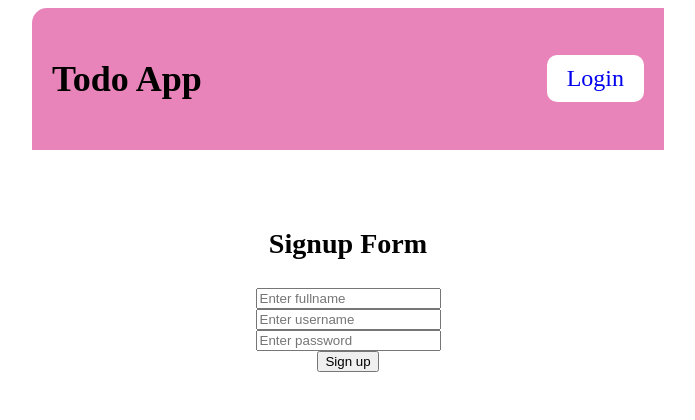
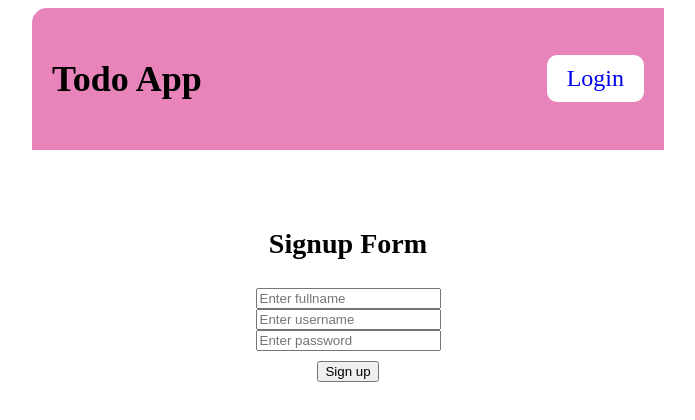
Before and after one commit to anshsgit/MERN-Todo-App, a React (Vite) app in the folder frontend/: page /signup in a window 1280 px wide. Shown: the top 420 px of the page, without its empty margins (292-987 px from the left). Built offline with nearby package versions, Linux system fonts and the light colour scheme.

Commit message:
Update Signup.jsx

```diff
--- a/frontend/src/components/Signup.jsx
+++ b/frontend/src/components/Signup.jsx
@@ -49,7 +49,7 @@ function Signup({setToken, setError, clearTodos}) {
 
         <input type='text' id='password' placeholder='Enter password' ref={passwordRef}/>
 
-        <input type='button' value='Sign up' onClick={onPress}/>
+        <input type='button' value='Sign up' onClick={onPress} style={{marginTop: '10px'}}/>
 
 </div>
 }
```
